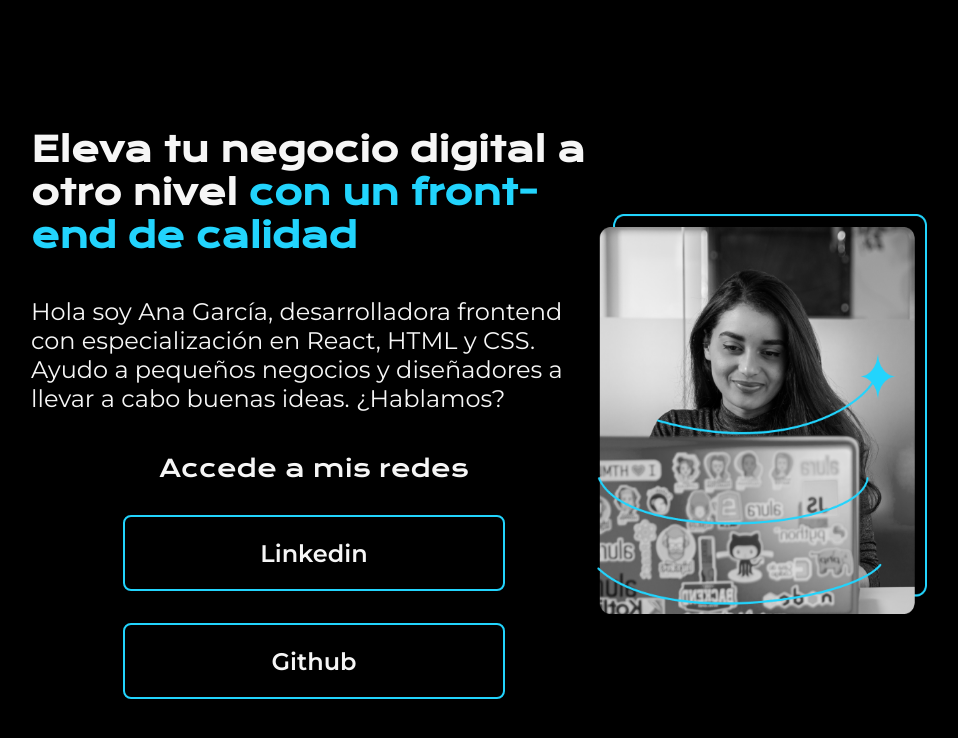
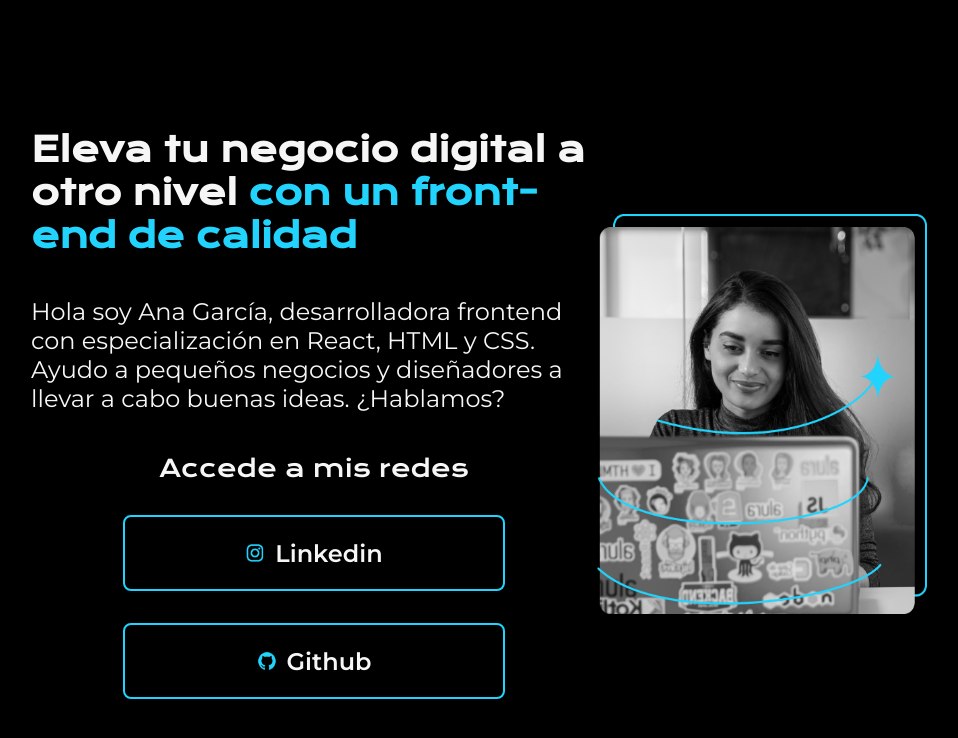
Before and after one commit to NelsonMarquezRomero/HTML_y_CSS_1_-Alura, a plain HTML site: page index.html in a window 1280 px wide. Shown: the whole page, without its empty margins (161-1119 px from the left). Drawn offline with nearby package versions, Linux system fonts and the light colour scheme.

Commit message:
Adding logos to the social nets buttons

```diff
--- a/index.html
+++ b/index.html
@@ -21,8 +21,12 @@
             </p>
             <div class="presentacion__enlaces">
                 <h2 class="presentacion__enlaces__subtitulo">Accede a mis redes</h2>
-                <a class="presentacion__enlaces__link" href="https://www.linkedin.com/in/mr-nelsoning/" target="_blank">Linkedin</a>
-                <a class="presentacion__enlaces__link" href="https://github.com/NelsonMarquezRomero" target="_blank">Github</a>
+                <a class="presentacion__enlaces__link" href="https://www.linkedin.com/in/mr-nelsoning/" target="_blank">
+                    <img class="presentacion_enlaces_logo_red" src="./assets/instagram.png" alt="Logo de Linkedin">
+                    Linkedin</a>
+                <a class="presentacion__enlaces__link" href="https://github.com/NelsonMarquezRomero" target="_blank">
+                    <img class="presentacion_enlaces_logo_red" src="./assets/github.png" alt="Logo de Github">
+                    Github</a>
             </div>
 
         </section>
--- a/style.css
+++ b/style.css
@@ -65,6 +65,19 @@ body {
     text-decoration: none;
     color: #f6f6f6;
     border: 2px solid #22d4fd;
+    display: flex;
+    justify-content: center;
+    align-items: center;
+    gap: 10px;
+}
+
+.presentacion__enlaces__link:hover {
+    background-color: #272727;
+}
+
+.presentacion_enlaces_logo_red {
+    width: 20px;
+    height: 20px;
 }
 
 img {
```
